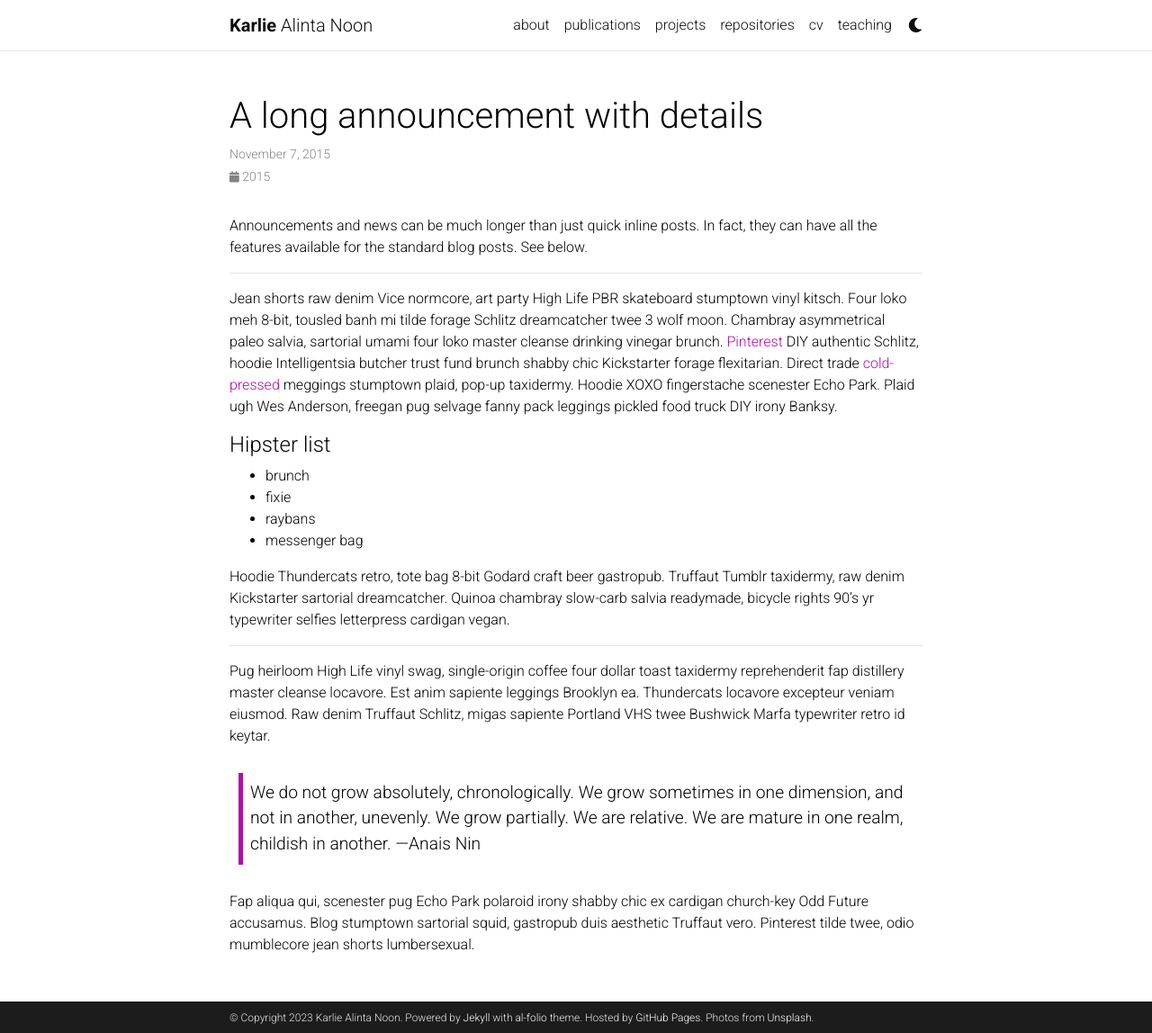
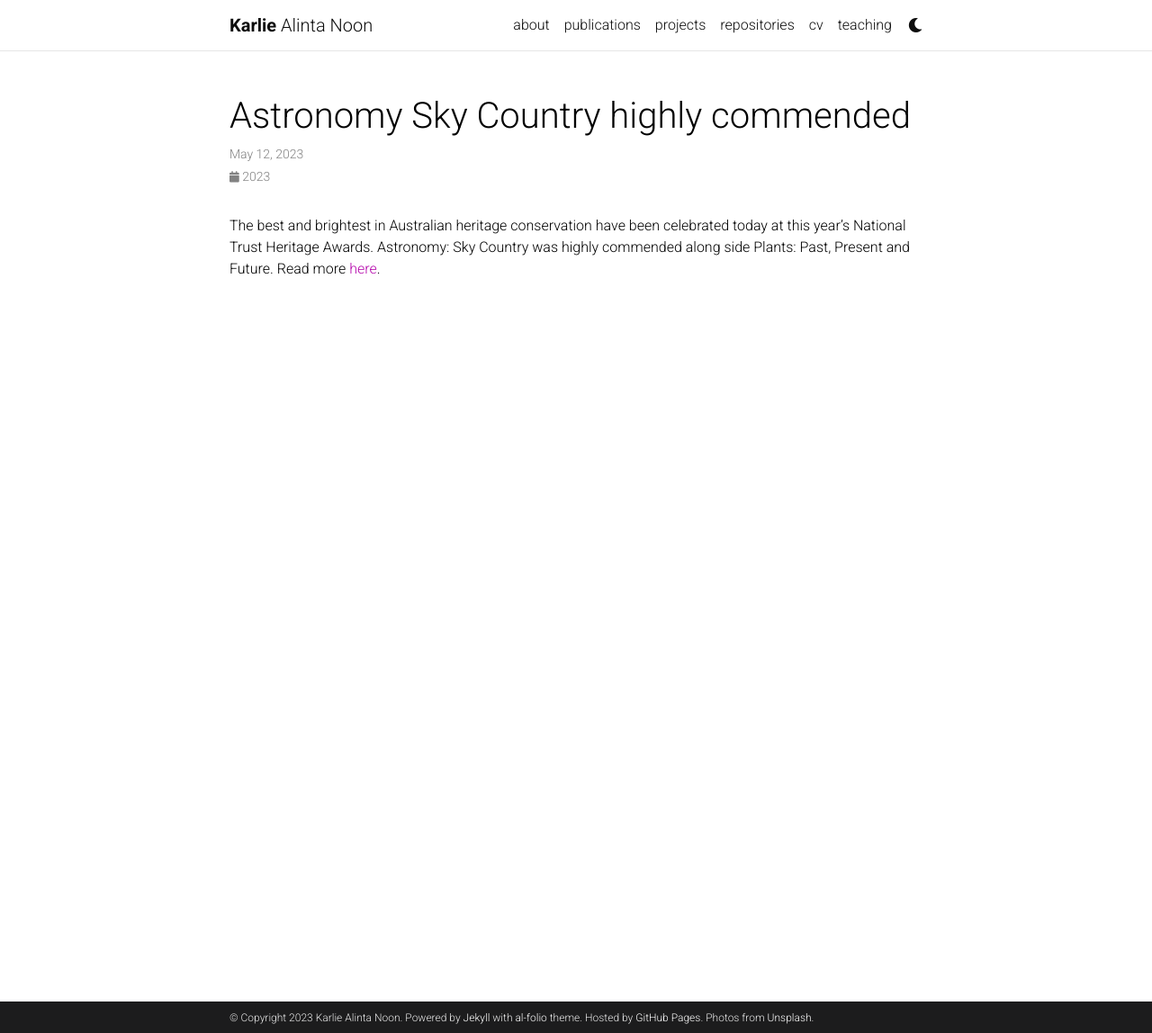
Before and after one commit to karlienoon/karlienoon.github.io, a Jekyll site: the page built from _news/announcement_2.md, in a window 1280 px wide and 1148 px high. Shown: the whole window at 90% size. Built offline with Jekyll 4.4.1, drawn with Linux system fonts in a browser that asks for light colours; comment, search, counter and statistics services are not loaded; a style sheet for code colours, icons or effects is not loaded.

Commit message:
updated news

```diff
--- a/_news/announcement_2.md
+++ b/_news/announcement_2.md
@@ -1,32 +1,9 @@
 ---
 layout: post
-title: A long announcement with details
-date: 2015-11-07 16:11:00-0400
+title: Astronomy Sky Country highly commended
+date: 2023-05-12 16:11:00-0400
 inline: false
 related_posts: false
 ---
 
-Announcements and news can be much longer than just quick inline posts. In fact, they can have all the features available for the standard blog posts. See below.
-
-***
-
-Jean shorts raw denim Vice normcore, art party High Life PBR skateboard stumptown vinyl kitsch. Four loko meh 8-bit, tousled banh mi tilde forage Schlitz dreamcatcher twee 3 wolf moon. Chambray asymmetrical paleo salvia, sartorial umami four loko master cleanse drinking vinegar brunch. <a href="https://www.pinterest.com">Pinterest</a> DIY authentic Schlitz, hoodie Intelligentsia butcher trust fund brunch shabby chic Kickstarter forage flexitarian. Direct trade <a href="https://en.wikipedia.org/wiki/Cold-pressed_juice">cold-pressed</a> meggings stumptown plaid, pop-up taxidermy. Hoodie XOXO fingerstache scenester Echo Park. Plaid ugh Wes Anderson, freegan pug selvage fanny pack leggings pickled food truck DIY irony Banksy.
-
-#### Hipster list
-<ul>
-    <li>brunch</li>
-    <li>fixie</li>
-    <li>raybans</li>
-    <li>messenger bag</li>
-</ul>
-
-Hoodie Thundercats retro, tote bag 8-bit Godard craft beer gastropub. Truffaut Tumblr taxidermy, raw denim Kickstarter sartorial dreamcatcher. Quinoa chambray slow-carb salvia readymade, bicycle rights 90's yr typewriter selfies letterpress cardigan vegan.
-
-***
-
-Pug heirloom High Life vinyl swag, single-origin coffee four dollar toast taxidermy reprehenderit fap distillery master cleanse locavore. Est anim sapiente leggings Brooklyn ea. Thundercats locavore excepteur veniam eiusmod. Raw denim Truffaut Schlitz, migas sapiente Portland VHS twee Bushwick Marfa typewriter retro id keytar.
-
-> We do not grow absolutely, chronologically. We grow sometimes in one dimension, and not in another, unevenly. We grow partially. We are relative. We are mature in one realm, childish in another.
-> —Anais Nin
-
-Fap aliqua qui, scenester pug Echo Park polaroid irony shabby chic ex cardigan church-key Odd Future accusamus. Blog stumptown sartorial squid, gastropub duis aesthetic Truffaut vero. Pinterest tilde twee, odio mumblecore jean shorts lumbersexual.
+The best and brightest in Australian heritage conservation have been celebrated today at this year’s National Trust Heritage Awards. Astronomy: Sky Country was highly commended along side Plants: Past, Present and Future. Read more <a href="https://www.nationaltrust.org.au/news/revealed-winners-of-the-2023-national-trust-heritage-awards/">here</a>.
```
Also changed, not shown: _news/announcement_1.md (+4 -3 lines), _news/announcement_3.md (+4 -3 lines).
